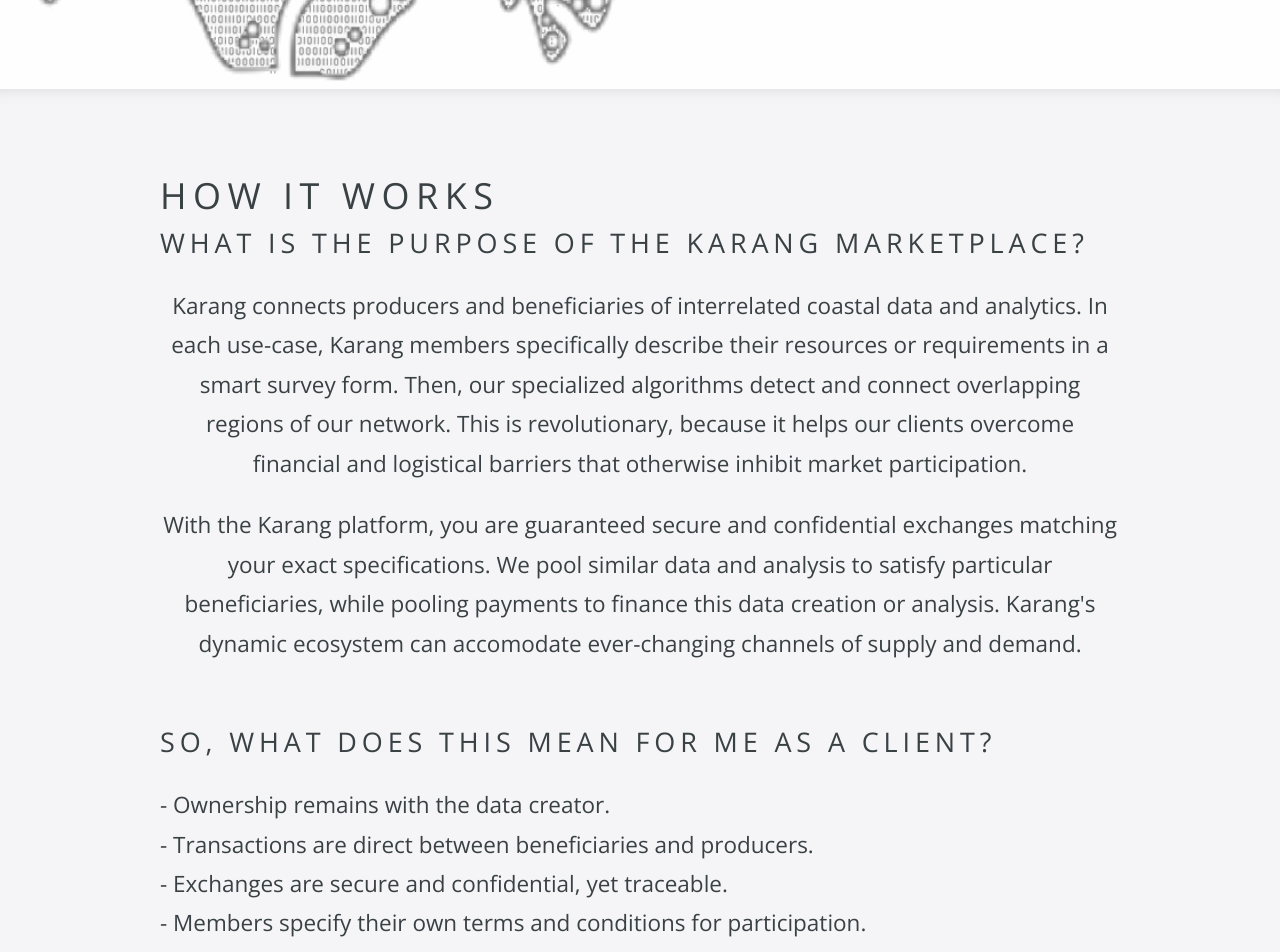
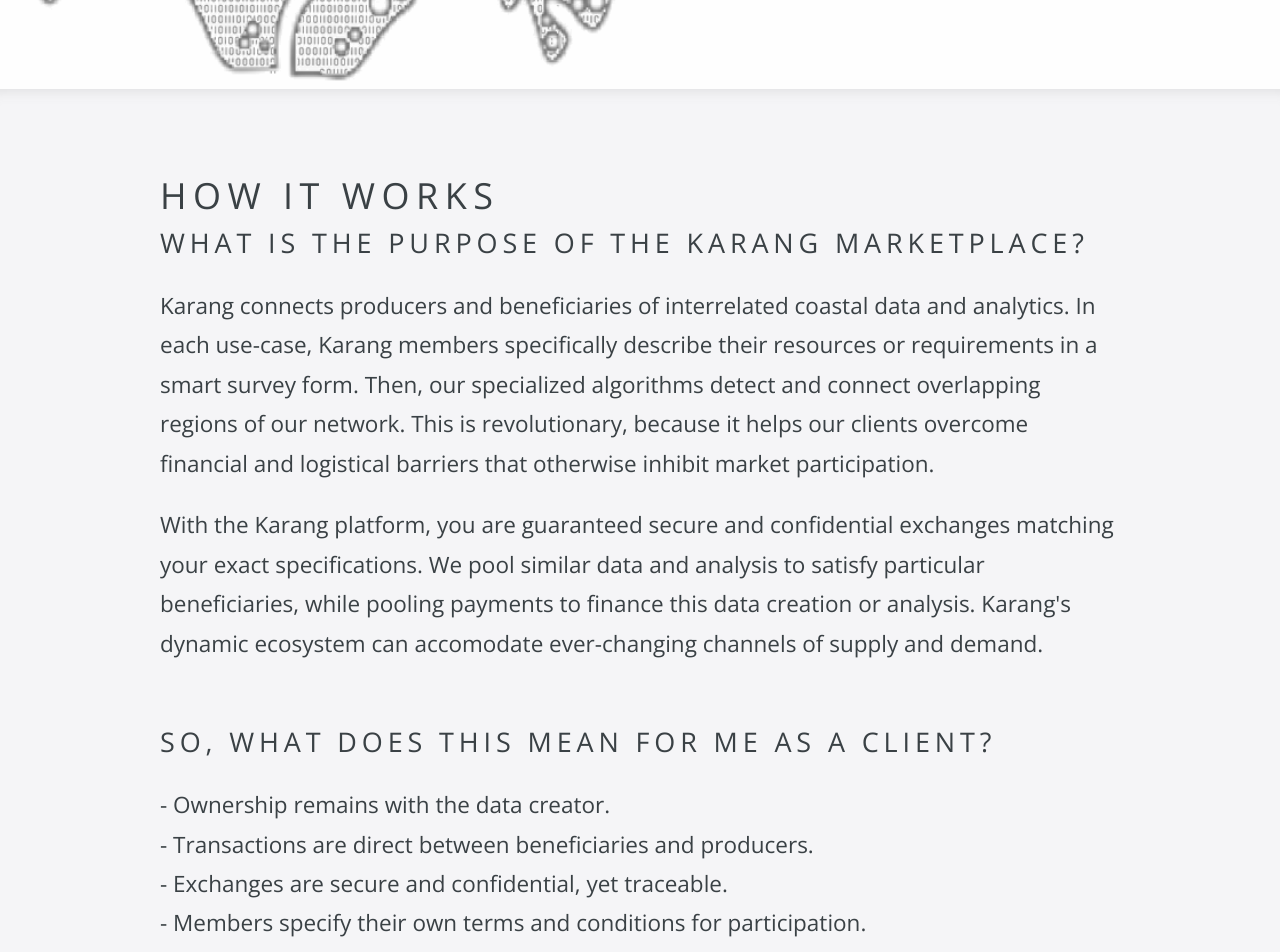
Before and after one commit to SSOATeam/website, a Jekyll site: the page built from how-it-works.html, in a window 1280 px wide. Shown: the part 331-1283 px from the top of the page. Built offline with Jekyll 4.4.1, drawn with Linux system fonts in a browser that asks for light colours; nearby versions of some CDN libraries.

Commit message:
Revert text-centering.

```diff
--- a/how-it-works.html
+++ b/how-it-works.html
@@ -12,20 +12,20 @@
 
 	<h3>What is the purpose of the Karang marketplace?</h3>
 
-	<p><center>
+	<p>
 		Karang connects producers and beneficiaries of interrelated coastal data and analytics.
 		In each use-case, Karang members specifically describe their resources or requirements in a smart
 		survey form. Then, our specialized algorithms detect and connect overlapping regions of our network.
 		This is revolutionary, because it helps our clients overcome financial and logistical barriers that
 		otherwise inhibit market participation.
-		</center></p>
+	</p>
 
-	<p><center>
+	<p>
 		With the Karang platform, you are guaranteed secure and confidential exchanges matching your exact
 		specifications. We pool similar data and analysis to satisfy particular beneficiaries, while pooling
 		payments to finance this data creation or analysis. Karang's dynamic ecosystem can accomodate ever-changing
 		channels of supply and demand.
-		</center></p>
+	</p>
 	<h3>So, what does this mean for me as a client?</h3>
 	<p>
 		- Ownership remains with the data creator.
```
